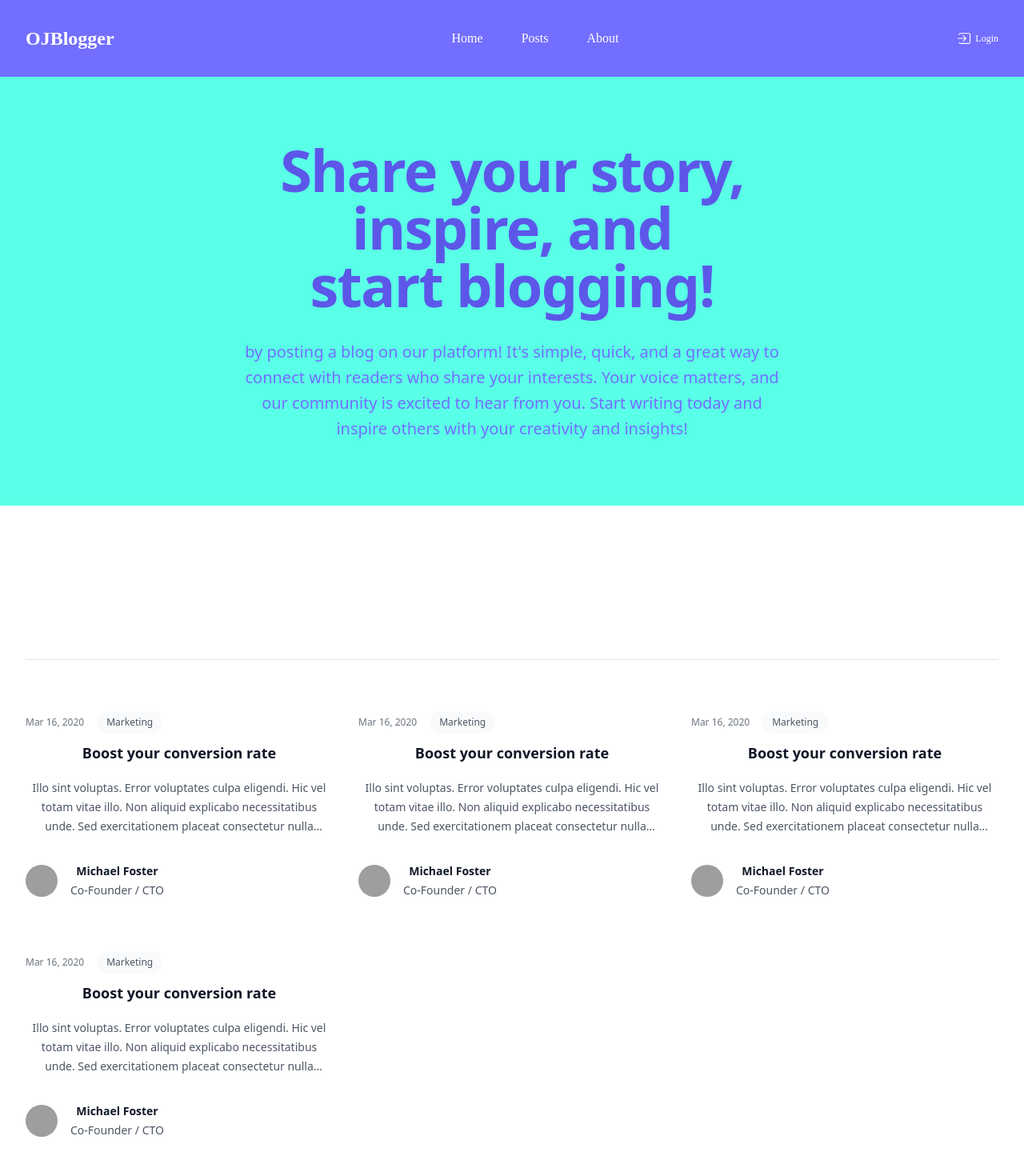
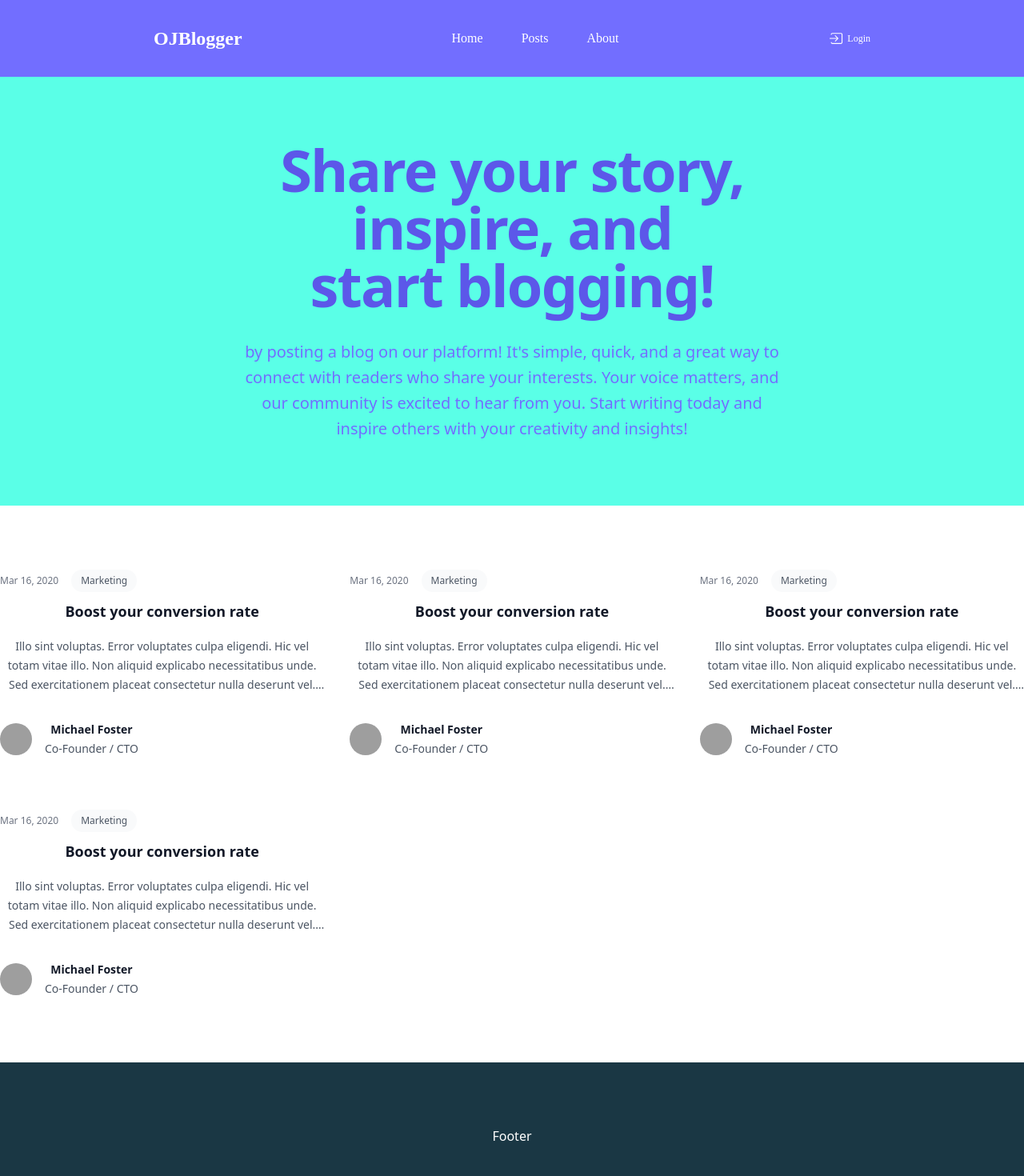
Before and after one commit to Devjabli/blog-post, a React (Create React App) app: page / in a window 1280 px wide. Shown: the top 1470 px of the page at 80% size. Built offline with nearby package versions, Linux system fonts and the light colour scheme; grey boxes are pictures that could not be loaded.

Commit message:
Creating a Footer component

```diff
--- a/src/App.js
+++ b/src/App.js
@@ -1,5 +1,6 @@
 import './App.css';
 import { Board } from './components/Board.js';
+import { Footer } from './components/Footer.js';
 import { Header } from './components/Header';
 import { SectionCards } from './components/SectionCards.js';
 
@@ -10,6 +11,7 @@ function App() {
       <Header/>
       <Board/>
       <SectionCards/>
+      <Footer/>
     </div>
   );
 }
--- /dev/null
+++ b/src/components/Footer.js
@@ -0,0 +1,7 @@
+import React from 'react'
+
+export const Footer = () => {
+  return (
+    <div className='bg-[#1a3744] h-32 text-white py-20'>Footer</div>
+  )
+}
--- a/src/components/Header.js
+++ b/src/components/Header.js
@@ -4,7 +4,7 @@ import { IoIosLogIn } from "react-icons/io";
 export const Header = () => {
   return (
     <div className='bg-[#726eff] text-white font-[poppins]'>
-      <div className='flex justify-between items-center p-8'>
+      <div className='flex justify-between items-center p-8 w-3/4 m-auto'>
         <div className="font-[oswald] font-bold text-2xl">
           OJBlogger
         </div>
--- a/src/components/SectionCards.js
+++ b/src/components/SectionCards.js
@@ -76,9 +76,9 @@ const posts = [
 
 export const SectionCards = () => {
   return (
-    <div className="bg-white py-24 sm:py-32">
-      <div className="mx-auto max-w-7xl lg:px-8">
-        <div className="mx-auto mt-10 grid max-w-2xl grid-cols-1 gap-x-8 gap-y-16 border-t border-gray-200 pt-10 sm:mt-16 sm:pt-16 lg:mx-0 lg:max-w-none lg:grid-cols-3">
+    <div className="bg-white py-20">
+      <div className="mx-auto max-w-7xl">
+        <div className="mx-auto grid max-w-2xl grid-cols-1 gap-x-8 gap-y-16 lg:mx-0 lg:max-w-none lg:grid-cols-3">
           {posts.map((post) => (
             <article key={post.id} className="flex max-w-xl flex-col items-start justify-between">
               <div className="flex items-center gap-x-4 text-xs">
```
